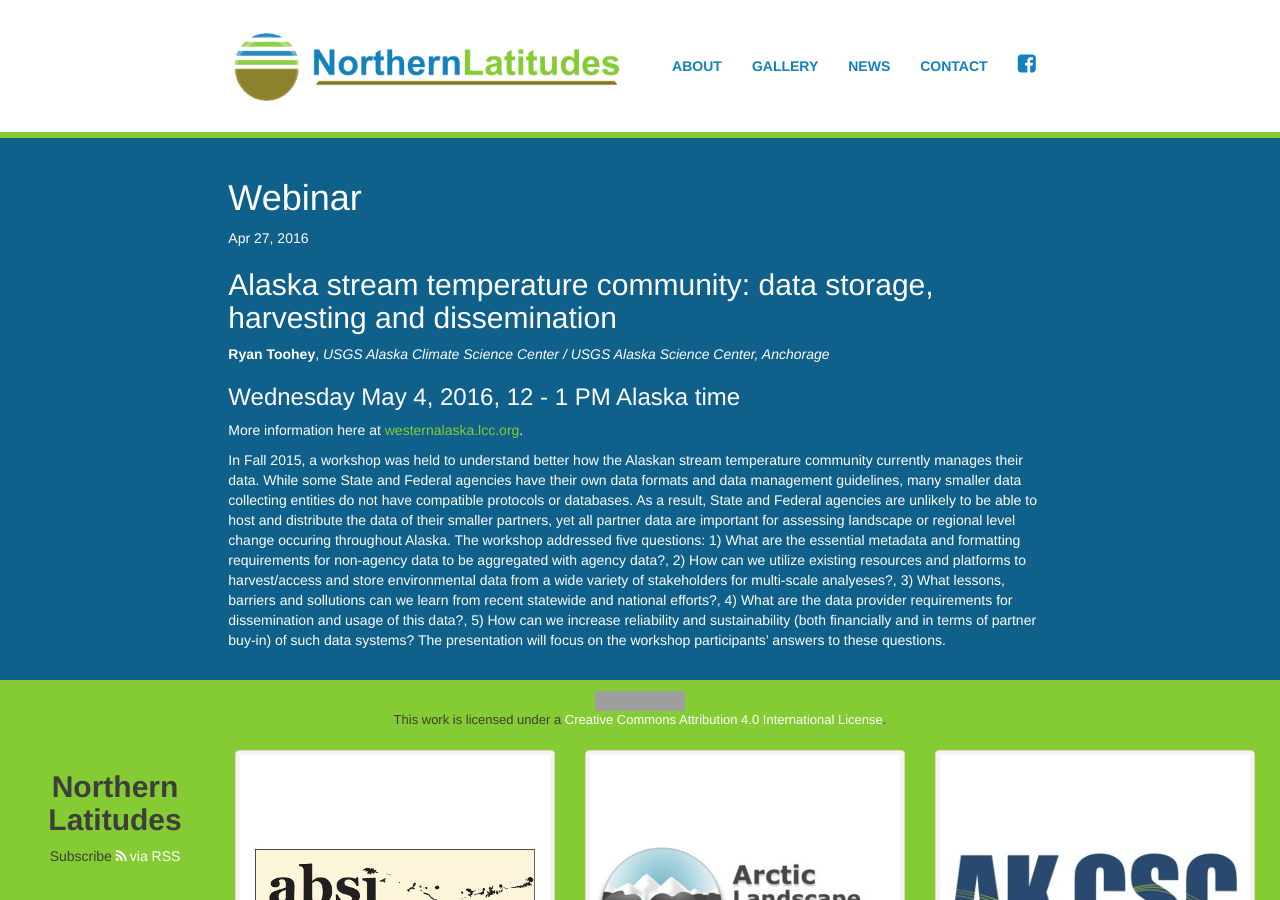
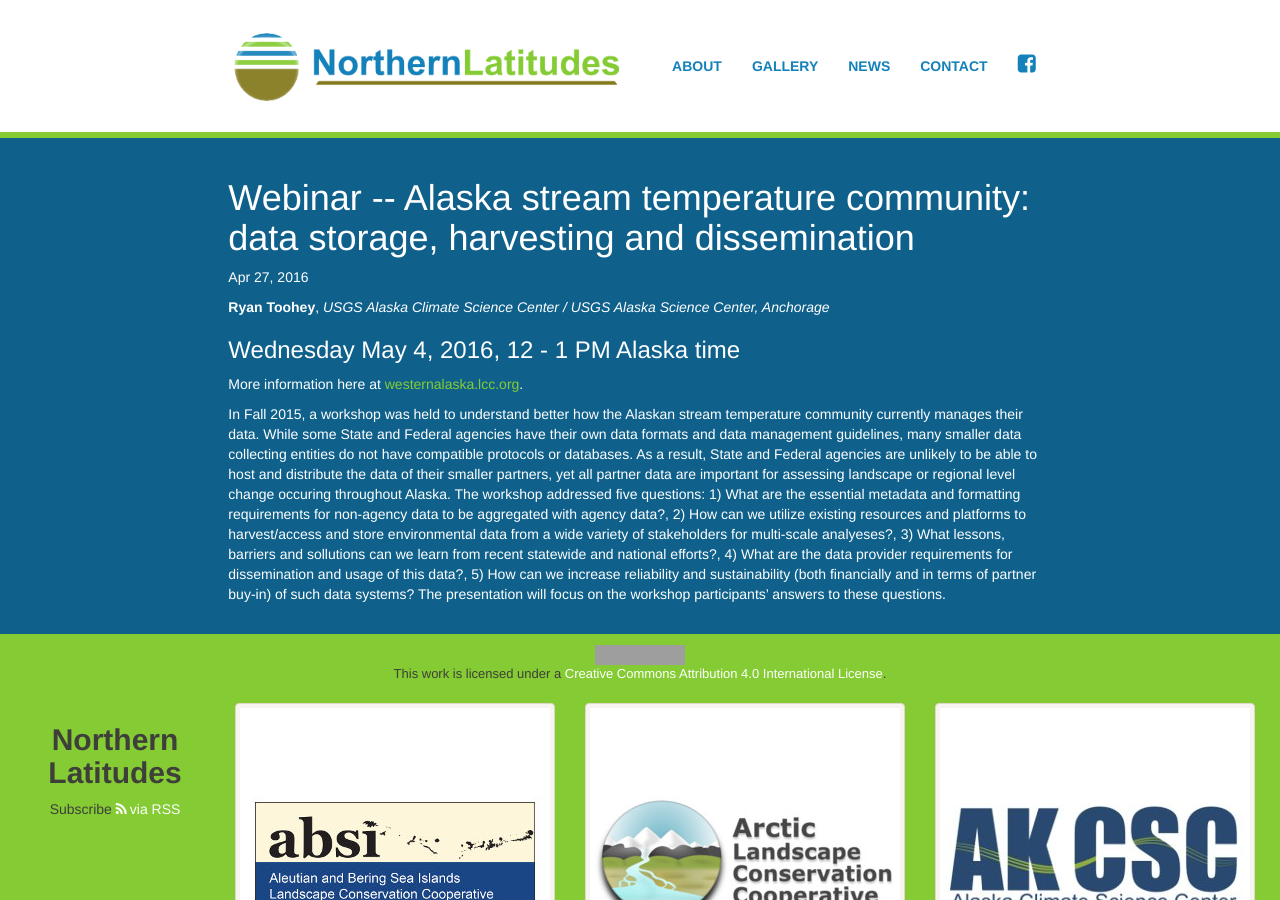
Before and after one commit to northern-latitudes/northern-latitudes.github.io, a Jekyll site: the page built from _posts/2016-04-27-your-filename.md, in a window 1280 px wide and 900 px high. Built offline with Jekyll 4.4.1, drawn with Linux system fonts in a browser that asks for light colours; nearby versions of some CDN libraries; grey boxes are pictures that could not be loaded.

```diff
--- a/_posts/2016-04-27-your-filename.md
+++ b/_posts/2016-04-27-your-filename.md
@@ -4,10 +4,8 @@ date: "2016-04-27 13:55 -0800"
 icon: default
 tags: ""
 published: true
-title: Webinar
+title: "Webinar -- Alaska stream temperature community: data storage, harvesting and dissemination"
 ---
-## Alaska stream temperature community: data storage, harvesting and dissemination
-
 **Ryan Toohey**, _USGS Alaska Climate Science Center / USGS Alaska Science Center, Anchorage_
 
 ### Wednesday May 4, 2016, 12 - 1 PM Alaska time
```
